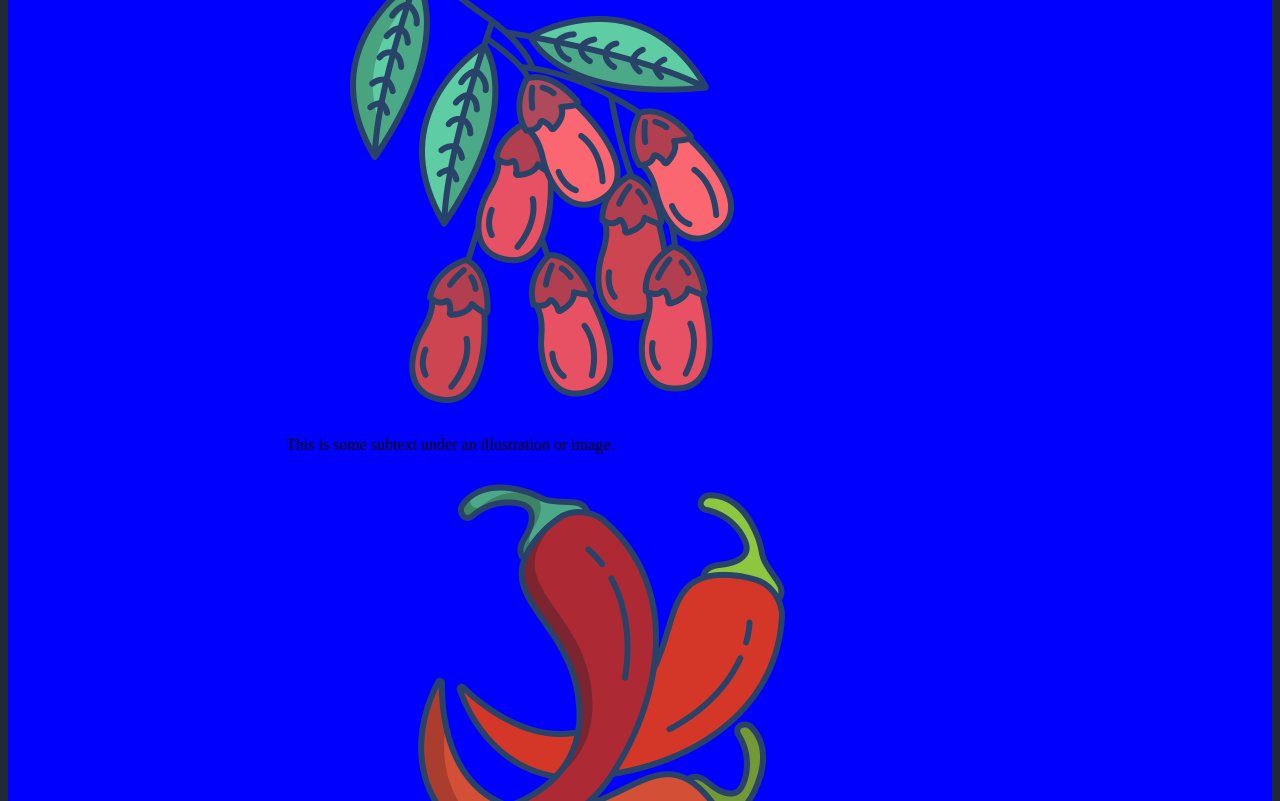
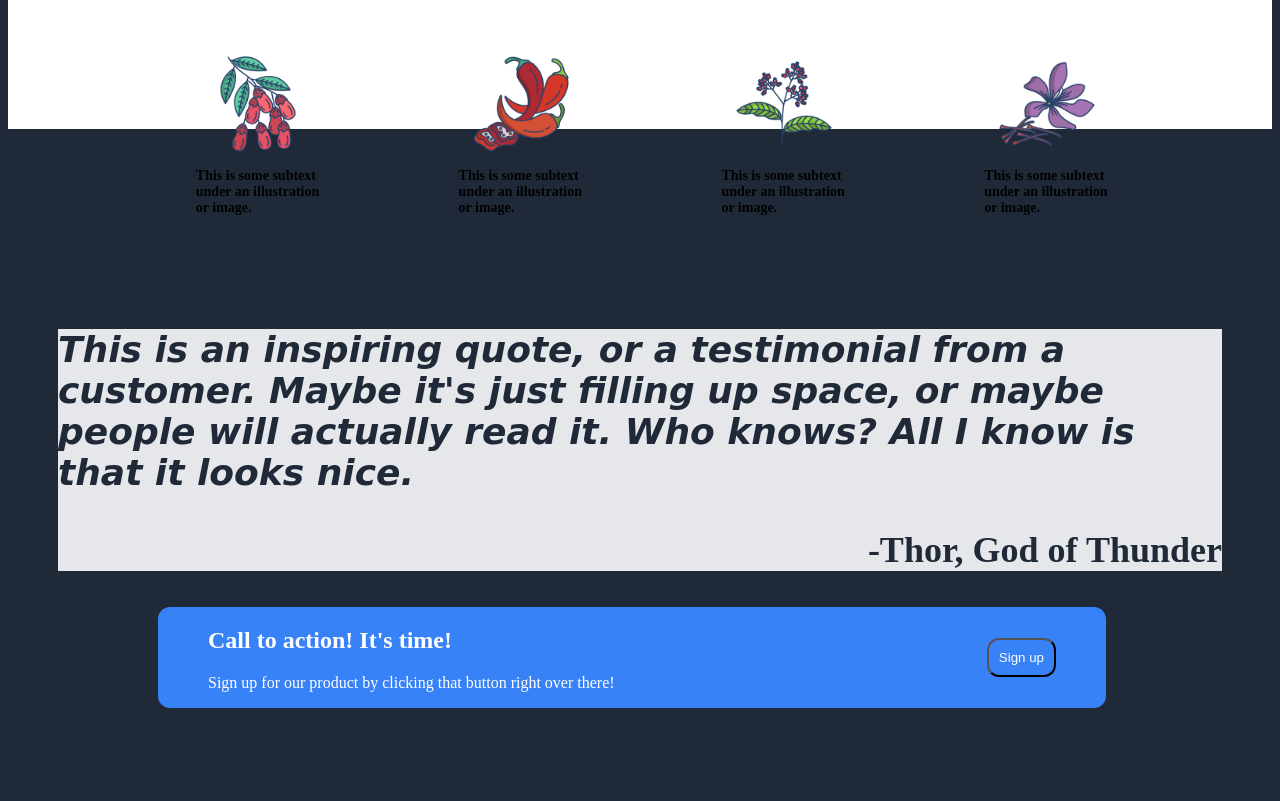
Before and after one commit to Theorchero/odin-landing-page, a plain HTML site: page index.html in a window 1280 px wide. Shown: the part 654-1455 px from the top of the page. After the commit the page ends 1370 px from the top, so only its background shows below. Drawn offline with Linux system fonts and the light colour scheme.

Commit message:
In progress solution

```diff
--- a/styles.css
+++ b/styles.css
@@ -8,12 +8,38 @@ body a {
 
 body {
   background-color: #1f2937;
+  /* background-color: red;  */
 }
 
-/*  */
+/* Button Styling */
+
+button {
+  background-color: #3882f7;
+  text-align: center;
+  text-decoration: none;
+  color: white;
+  border-radius: 12px;
+  padding: 10px;
+}
+
+.footer2 button {
+  background-color: #3882f7;
+  text-align: center;
+  text-decoration: none;
+  color: white;
+  border-radius: 12px;
+  padding: 10px;
+  border: 2px solid white;
+}
+
+/* Image width max */
+
+img {
+  max-width: 100px;
+}
 
 /* .container {
-   display: flex;
+  background-color: #1f2937;;
 } */
 
 .header {
@@ -80,7 +106,186 @@ body {
 
 .bottom-side {
   margin-top: 200px;
+  /* display: flex; */
+  /* flex-wrap: wrap; */
+  /* background-color: blue; */
+  /* text-align: center; */
+  margin-bottom: 32px;
+  font-size: 36px;
+  font-weight: 900;
+  background-color: white;
+}
+
+.bottom-side-1 {
   display: flex;
-  /* flex-wrap: wrap; */
-  background-color: blue;
+  width: 100%;
+  height: 100px;
+  justify-content: center;
+  align-items: center;
+  background-color: white;
+  margin-bottom: 50px;
+  font-size: 36px;
+  font-weight: extra-bold;
+  color: #1f2937;
+  text-align: center;
 }
+
+.bottom-side-2 {
+  display: flex;
+}
+
+.bottom-side-boxes {
+  display: flex;
+  justify-content: space-around;
+  margin-left: 75px;
+  margin-right: 75px;
+  background-color: white;
+}
+
+/* deprecated solution */
+
+/* Creating individual boxes */
+
+/* .bottom-side-2-1 {
+  display: flex;
+  border: 2px solid red;
+  width: 75px;
+  height: 75px;
+  align-items: center;
+  justify-content: center;
+  border-radius: 12px;
+}
+
+.bottom-side-2-2 {
+  display: flex;
+  border: 2px solid red;
+  width: 75px;
+  height: 75px;
+  align-items: center;
+  justify-content: center;
+  border-radius: 12px;
+}
+
+.bottom-side-2-3 {
+  display: flex;
+  border: 2px solid red;
+  width: 75px;
+  height: 75px;
+  align-items: center;
+  justify-content: center;
+  border-radius: 12px;
+}
+
+.bottom-side-2-4 {
+  display: flex;
+  border: 2px solid red;
+  width: 75px;
+  height: 75px;
+  align-items: center;
+  justify-content: center;
+  border-radius: 12px;
+} */
+
+/* Creating individual text to line up */
+
+/* end deprecation */
+
+.cards-1 {
+  display: flex;
+  width: 125px;
+  height: 75px;
+  justify-content: center;
+  margin-left: 25px;
+  flex-wrap: wrap;
+}
+
+.cards-2 {
+  display: flex;
+  width: 125px;
+  height: 75px;
+  justify-content: center;
+  margin-left: 25px;
+  flex-wrap: wrap;
+}
+
+.cards-3 {
+  display: flex;
+  width: 125px;
+  height: 75px;
+  justify-content: center;
+  margin-left: 25px;
+  flex-wrap: wrap;
+}
+
+.cards-4 {
+  display: flex;
+  width: 125px;
+  height: 75px;
+  justify-content: center;
+  margin-left: 25px;
+  flex-wrap: wrap;
+}
+
+.bottom-side-3 {
+  display: flex;
+  background-color: white;
+  font-size: 14px;
+  justify-content: space-evenly;
+  margin-left: 50px;
+  margin-right: 50px;
+  margin-bottom: 200px;
+  /* color: #e5e7eb; color is wrong */
+}
+
+/* .bottom-side-2 img {
+  padding: 0px;
+  display: flex;
+  gap: 52px;
+  align-items: center;
+  justify-content: center;
+} */
+
+.cards {
+  display: flex;
+}
+
+.quote {
+  margin-left: 50px;
+  margin-right: 50px;
+  background-color: #e5e7eb;
+  font-size: 36px;
+  font-style: "light italic";
+  color: #1f2937;
+}
+
+.quote p {
+  display: flex;
+  justify-content: flex-end;
+  font-weight: bold;
+}
+
+#quotetext {
+  font-family: cursive;
+}
+
+.footer {
+  display: flex;
+  justify-content: space-between;
+  background-color: #3882f7;
+  /* width: 500px; */
+  width: 75%;
+  margin-left: 150px;
+  border-radius: 12px;
+}
+
+.footer-1 {
+  padding-left: 50px;
+  color: white;
+}
+
+.footer-2 {
+  display: flex;
+  justify-content: center;
+  align-items: center;
+  padding-right: 50px;
+}
```
